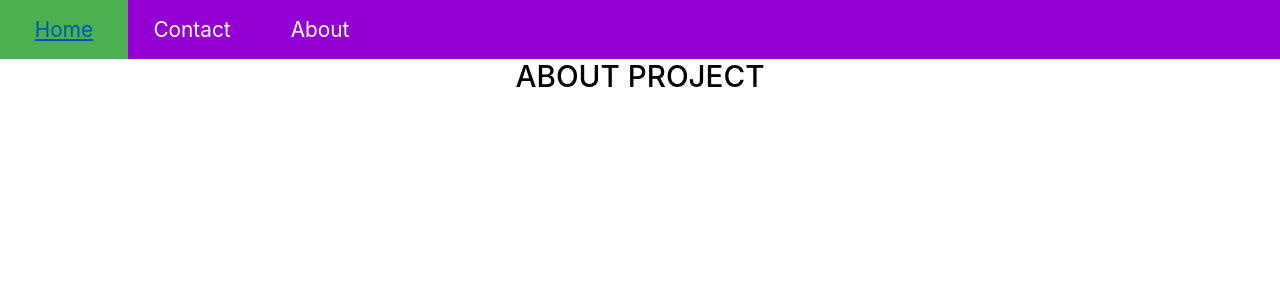
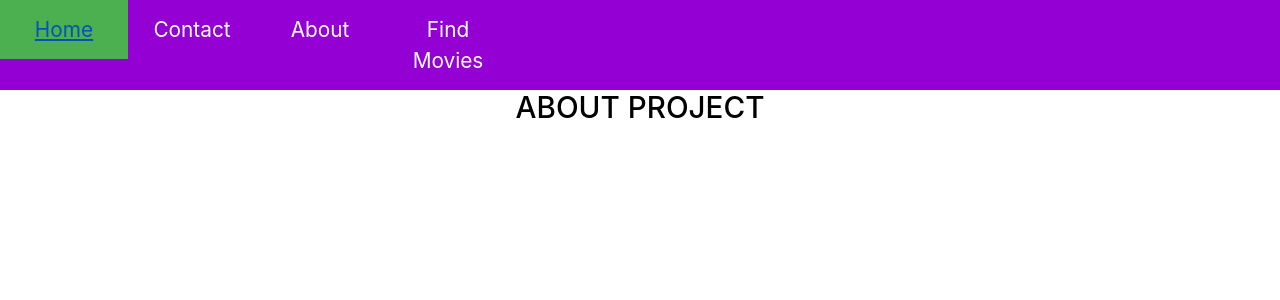
Before and after one commit to manish0718/COMP-6231-DSD-Movie-Rating-System-using-MongoDB, a Flask app: page /About in a window 1280 px wide. Shown: the top 300 px of the page. Run offline with Flask 2, Linux system fonts and the light colour scheme; some libraries are stand-ins or nearby versions.

Commit message:
Add files via upload

```diff
--- a/frontend/templates/About.html
+++ b/frontend/templates/About.html
@@ -98,6 +98,7 @@
   <li><a class="active" href="{{url_for('home')}}">Home</a></li>
   <li><a href="{{url_for('contact')}}">Contact</a></li>
   <li><a href="{{url_for('about')}}">About</a></li>
+  <li><a href="{{url_for('ML')}}">Find Movies</a></li>
 </ul>
 <h5 style = "text-align: center ; font-size:185% ;color:#000000";>ABOUT PROJECT</h5>
 </body>
```
